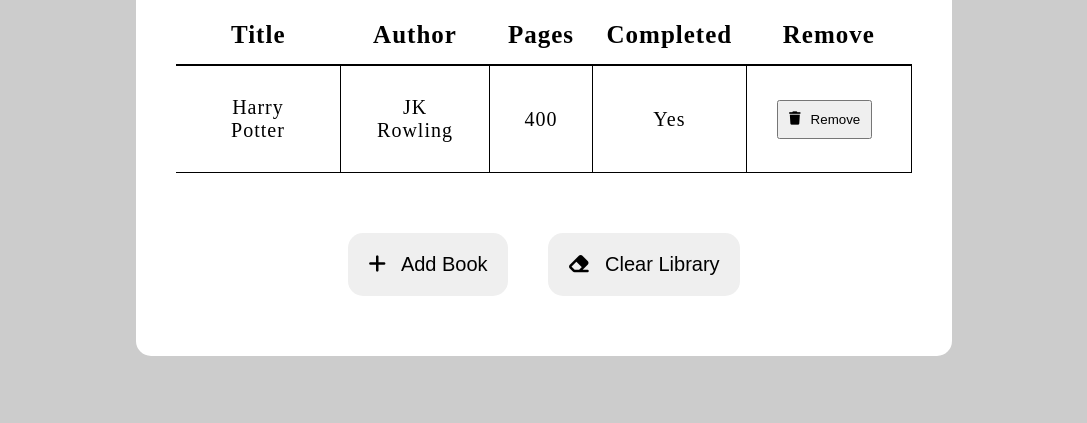
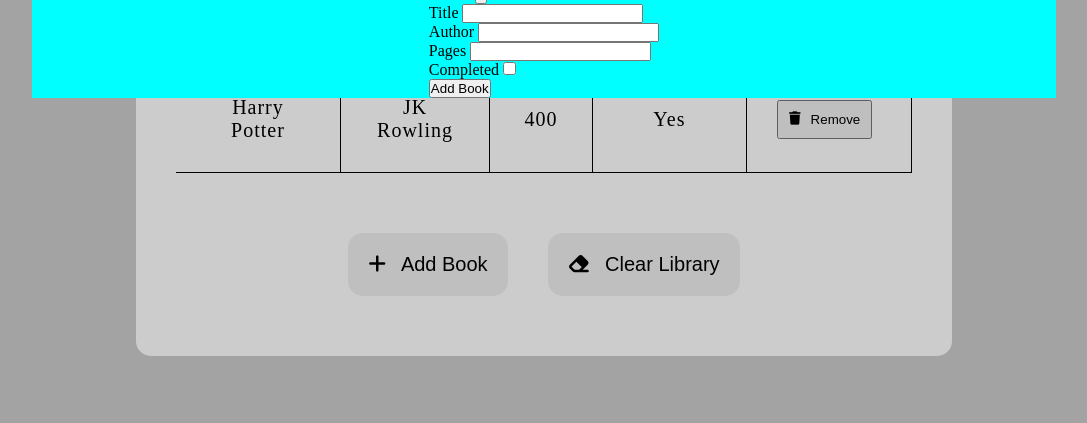
Before and after one commit to Ryanj24/Library, a plain HTML site: page index.html in a window 1280 px wide. Shown: the part 377-800 px from the top of the page, without its empty margins (96-1183 px from the left). Drawn offline with Linux system fonts and the light colour scheme.

Commit message:
Added markup for popup modal to add new book

```diff
--- a/index.html
+++ b/index.html
@@ -42,6 +42,36 @@
                 <button><i class="fa-solid fa-eraser"></i>Clear Library</button>
             </div>
         </section>
+
+        <div class="modal-container">
+            <div class="modal">
+                <div class="modal-header">
+                    <h1>Add Book</h1>
+                    <button>&times;</button>
+                </div>
+                <form id = "myForm">
+                    <div class="bookTitle">
+                        <label for="title">Title</label>
+                        <input type="text" id="title" name="bookTitle">
+                    </div>
+                    <div class="bookAuthor">
+                        <label for="author">Author</label>
+                        <input type="text" id="author" name="bookAuthor">
+                    </div>
+                    <div class="bookPages">
+                        <label for="pages">Pages</label>
+                        <input type="number" id="pages" name="bookPages">
+                    </div>
+                    <div class="isCompleted">
+                        <label for="completed">Completed</label>
+                        <input type="checkbox" id="completed" name="isCompleted" value="True">
+                    </div>
+                    <div class="btn">
+                        <input type="submit" value="Add Book">
+                    </div>
+                </form>
+            </div>
+        </div>
     </div>
 
 
--- a/style.css
+++ b/style.css
@@ -121,3 +121,26 @@
 .btns button:first-child {
     margin-right: 40px;
 }
+
+
+.modal-container {
+    position: fixed;
+    left: 0;
+    top: 0;
+    height: 100vh;
+    width: 100vw;
+    opacity: 1;
+    background-color: rgba(0, 0, 0, 0.2);
+    pointer-events: all;
+    display: flex;
+    justify-content: center;
+    align-items: center;
+}
+
+.modal {
+    background-color: aqua;
+    width: 80%;
+    display: flex;
+    flex-direction: column;
+    align-items: center;
+}
```
